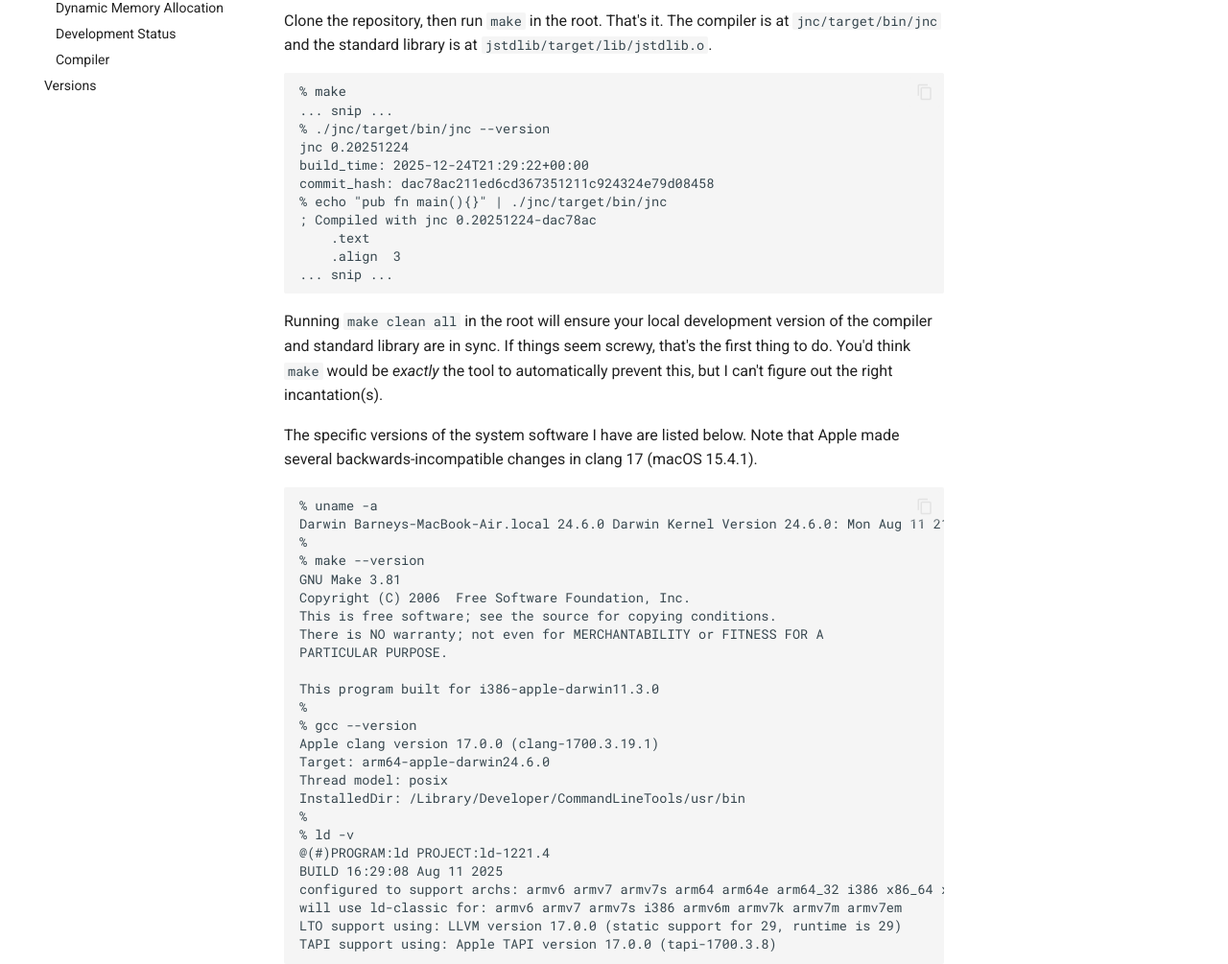
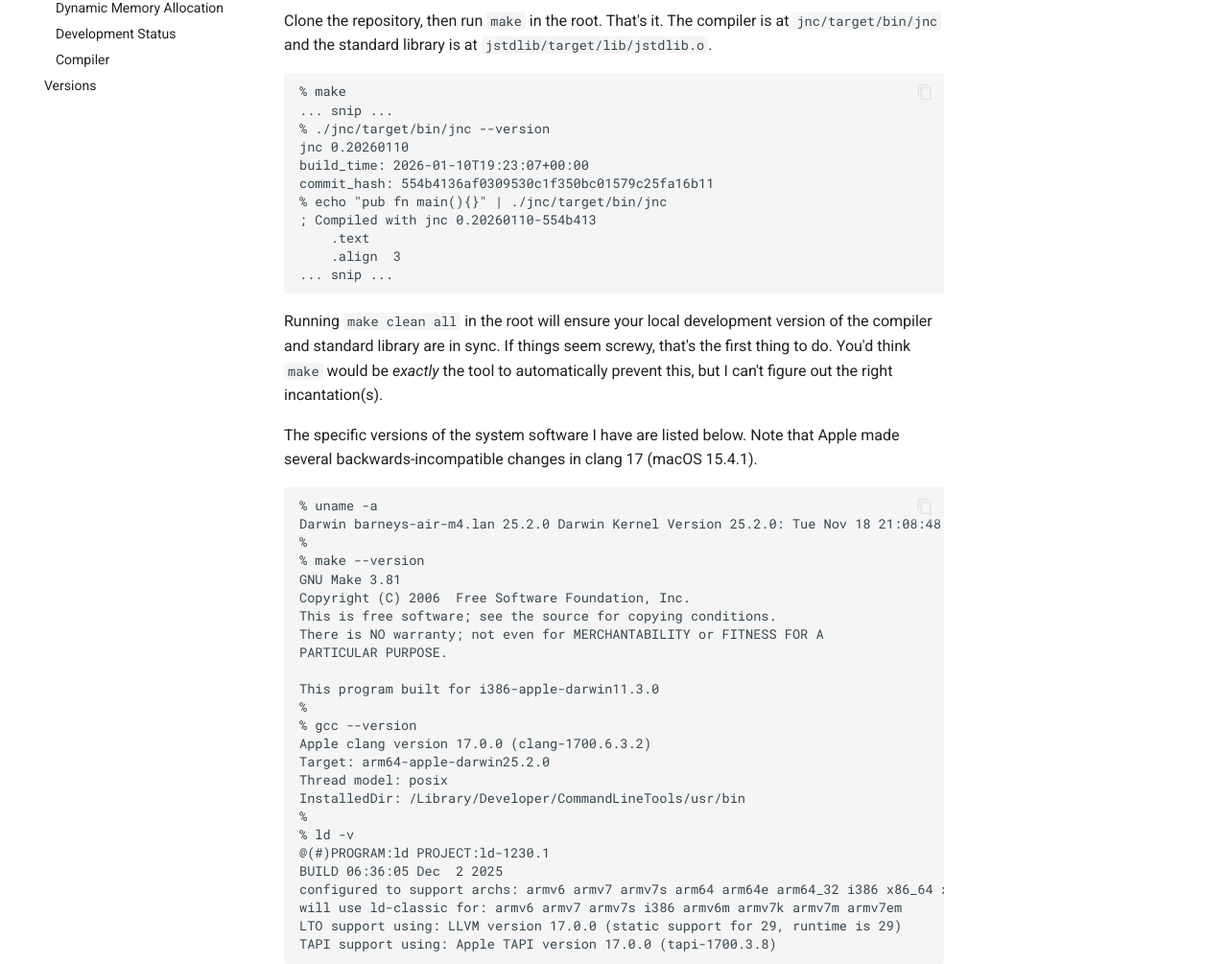
Before and after one commit to barneyb/johann, an MkDocs documentation site: the page built from documentation/docs/system/index.md, in a window 1280 px wide and 1400 px high. Shown: the part 238-1243 px from the top of the window at 96% size. Built offline with MkDocs 1.6.1 and Material for MkDocs 9.7.7, drawn with Linux system fonts in a browser that asks for light colours; comment, search, counter and statistics services are not loaded.

````diff
--- a/documentation/docs/system/index.md
+++ b/documentation/docs/system/index.md
@@ -8,11 +8,11 @@
 % make
 ... snip ...
 % ./jnc/target/bin/jnc --version
-jnc 0.20251224
-build_time: 2025-12-24T21:29:22+00:00
-commit_hash: dac78ac211ed6cd367351211c924324e79d08458
+jnc 0.20260110
+build_time: 2026-01-10T19:23:07+00:00
+commit_hash: 554b4136af0309530c1f350bc01579c25fa16b11
 % echo "pub fn main(){}" | ./jnc/target/bin/jnc
-; Compiled with jnc 0.20251224-dac78ac
+; Compiled with jnc 0.20260110-554b413
     .text
     .align  3
 ... snip ...
@@ -25,7 +25,7 @@
 <!--{systemsoftware}-->
 ```
 % uname -a
-Darwin Barneys-MacBook-Air.local 24.6.0 Darwin Kernel Version 24.6.0: Mon Aug 11 21:16:52 PDT 2025; root:xnu-11417.140.69.701.11~1/RELEASE_ARM64_T8112 arm64
+Darwin barneys-air-m4.lan 25.2.0 Darwin Kernel Version 25.2.0: Tue Nov 18 21:08:48 PST 2025; root:xnu-12377.61.12~1/RELEASE_ARM64_T8132 arm64
 %
 % make --version
 GNU Make 3.81
@@ -37,14 +37,14 @@
 This program built for i386-apple-darwin11.3.0
 %
 % gcc --version
-Apple clang version 17.0.0 (clang-1700.3.19.1)
-Target: arm64-apple-darwin24.6.0
+Apple clang version 17.0.0 (clang-1700.6.3.2)
+Target: arm64-apple-darwin25.2.0
 Thread model: posix
 InstalledDir: /Library/Developer/CommandLineTools/usr/bin
 %
 % ld -v
-@(#)PROGRAM:ld PROJECT:ld-1221.4
-BUILD 16:29:08 Aug 11 2025
+@(#)PROGRAM:ld PROJECT:ld-1230.1
+BUILD 06:36:05 Dec  2 2025
 configured to support archs: armv6 armv7 armv7s arm64 arm64e arm64_32 i386 x86_64 x86_64h armv6m armv7k armv7m armv7em armv8m.main armv8.1m.main
 will use ld-classic for: armv6 armv7 armv7s i386 armv6m armv7k armv7m armv7em
 LTO support using: LLVM version 17.0.0 (static support for 29, runtime is 29)
````
Also changed, not shown: documentation/docs/versions/index.md (+3 -1 lines), 2 other files.
